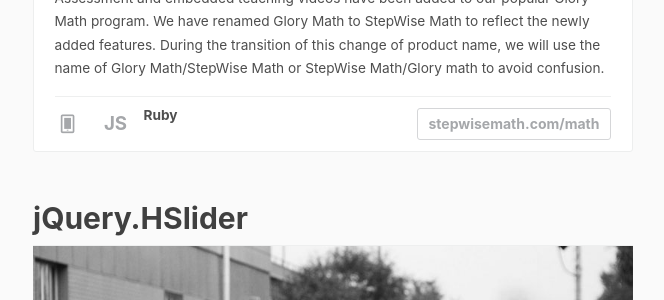
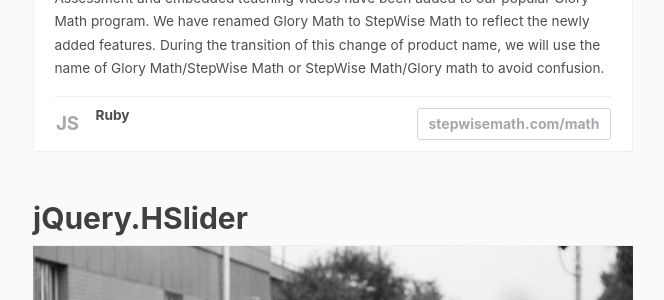
Before and after one commit to rapsoulhaonan/rapsoulhaonan.github.io, a Jekyll site: the page built from portfolio/index.html, in a window 1280 px wide. Shown: the part 3012-3312 px from the top of the page, without its empty margins (307-971 px from the left). Built offline with Jekyll 4.4.1, drawn with Linux system fonts in a browser that asks for light colours; nearby versions of some CDN libraries; comment, search, counter and statistics services are not loaded.

Commit message:
Update index.html

```diff
--- a/portfolio/index.html
+++ b/portfolio/index.html
@@ -80,7 +80,6 @@ layout: default
 									StepWise Math, formerly Glory Math, is an Adaptive Online Learning System that adapts in real time to every interaction a student makes for creating best suited personalized learning plan catering to individual student needs.Recently Smart Assessment and embedded teaching videos have been added to our popular Glory Math program. We have renamed Glory Math to StepWise Math to reflect the newly added features. During the transition of this change of product name, we will use the name of Glory Math/StepWise Math or StepWise Math/Glory math to avoid confusion.
 								</li>
 								<li class="skill">
-									<span class="cbp_tmicon-phone"></span>
 									<span><b>JS</span>
 									<span ><b>Ruby</span>
 									<span class="link"><a target="_blank" href="http://stepwisemath.com/math">stepwisemath.com/math</a></span>
```
